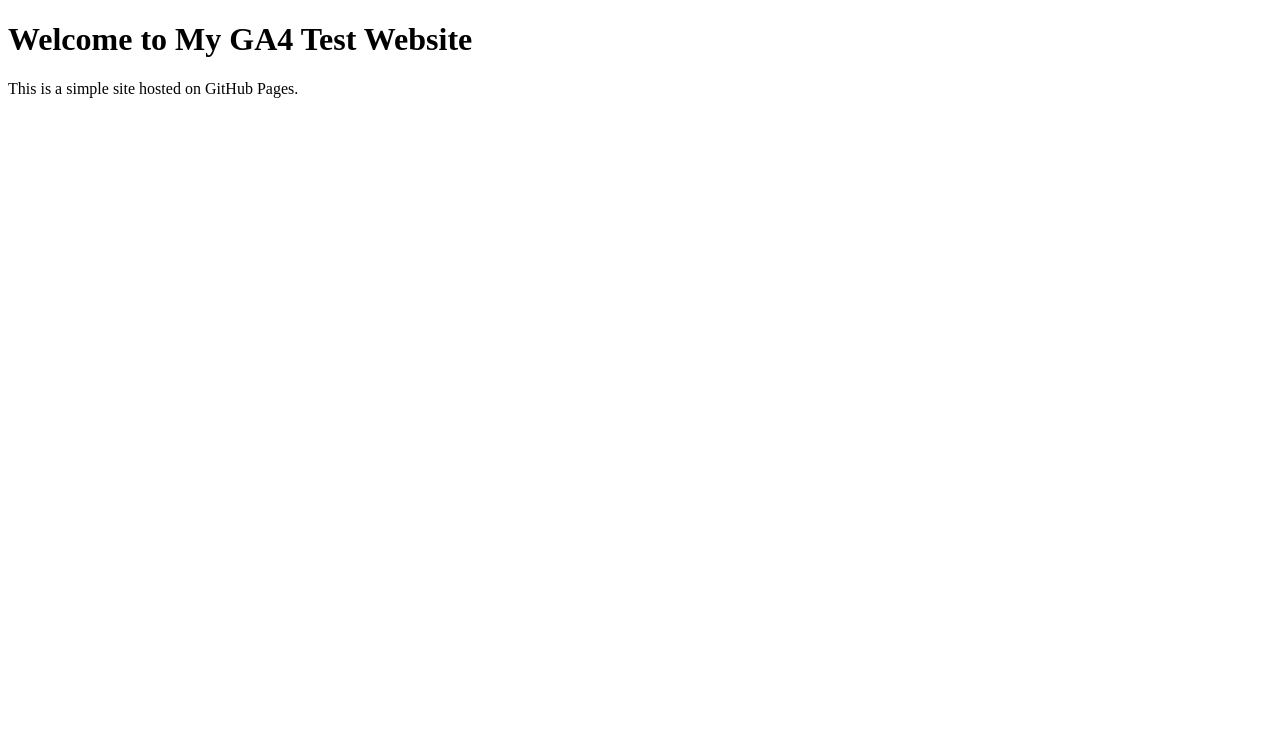
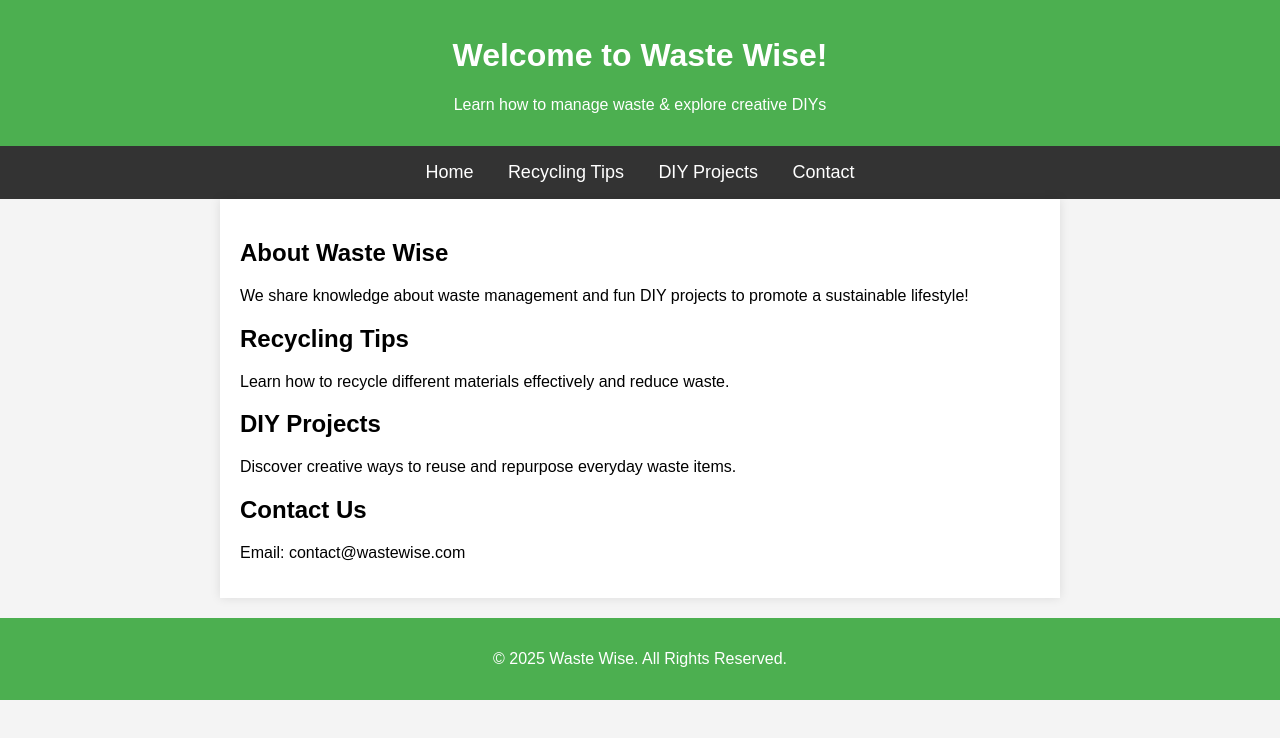
Before and after one commit to ranjithareddybb/ga4-website, a plain HTML site: page index.html in a window 1280 px wide. Drawn offline with Linux system fonts and the light colour scheme.

Commit message:
Update index.html

```diff
--- a/index.html
+++ b/index.html
@@ -1,7 +1,11 @@
 <!DOCTYPE html>
 <html lang="en">
 <head>
-    <!-- Google tag (gtag.js) -->
+    <meta charset="UTF-8">
+    <meta name="viewport" content="width=device-width, initial-scale=1.0">
+    <title>Waste Management & DIYs</title>
+
+    <!-- Google Analytics 4 Tracking -->
     <script async src="https://www.googletagmanager.com/gtag/js?id=G-FWC90882EE"></script>
     <script>
         window.dataLayer = window.dataLayer || [];
@@ -11,13 +15,77 @@
         gtag('config', 'G-FWC90882EE');
     </script>
 
-    <meta charset="UTF-8">
-    <meta name="viewport" content="width=device-width, initial-scale=1.0">
-    <title>GA4 Test Website</title>
-    <!-- GA4 Tracking Code will be added here -->
+    <style>
+        body {
+            font-family: Arial, sans-serif;
+            margin: 0;
+            padding: 0;
+            background-color: #f4f4f4;
+        }
+        header {
+            background-color: #4CAF50;
+            color: white;
+            text-align: center;
+            padding: 1rem;
+        }
+        nav {
+            text-align: center;
+            padding: 1rem;
+            background: #333;
+        }
+        nav a {
+            color: white;
+            text-decoration: none;
+            margin: 0 15px;
+            font-size: 18px;
+        }
+        .container {
+            padding: 20px;
+            max-width: 800px;
+            margin: auto;
+            background: white;
+            box-shadow: 0 0 10px rgba(0,0,0,0.1);
+        }
+        footer {
+            text-align: center;
+            padding: 1rem;
+            background: #4CAF50;
+            color: white;
+            margin-top: 20px;
+        }
+    </style>
 </head>
 <body>
-    <h1>Welcome to My GA4 Test Website</h1>
-    <p>This is a simple site hosted on GitHub Pages.</p>
+    <header>
+        <h1>Welcome to Waste Wise!</h1>
+        <p>Learn how to manage waste & explore creative DIYs</p>
+    </header>
+    <nav>
+        <a href="#home">Home</a>
+        <a href="#recycling">Recycling Tips</a>
+        <a href="#diy">DIY Projects</a>
+        <a href="#contact">Contact</a>
+    </nav>
+    <div class="container">
+        <section id="home">
+            <h2>About Waste Wise</h2>
+            <p>We share knowledge about waste management and fun DIY projects to promote a sustainable lifestyle!</p>
+        </section>
+        <section id="recycling">
+            <h2>Recycling Tips</h2>
+            <p>Learn how to recycle different materials effectively and reduce waste.</p>
+        </section>
+        <section id="diy">
+            <h2>DIY Projects</h2>
+            <p>Discover creative ways to reuse and repurpose everyday waste items.</p>
+        </section>
+        <section id="contact">
+            <h2>Contact Us</h2>
+            <p>Email: contact@wastewise.com</p>
+        </section>
+    </div>
+    <footer>
+        <p>&copy; 2025 Waste Wise. All Rights Reserved.</p>
+    </footer>
 </body>
 </html>
```
Lines whose indentation alone changed are shown as unchanged.
